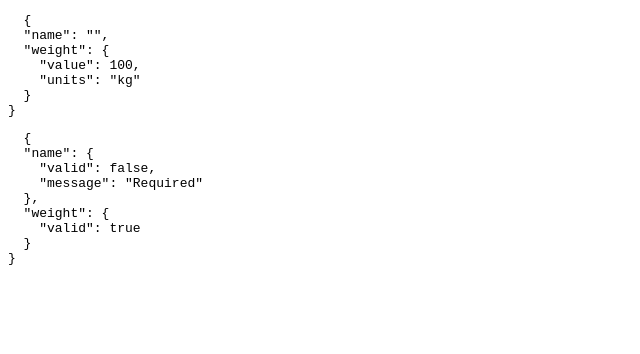
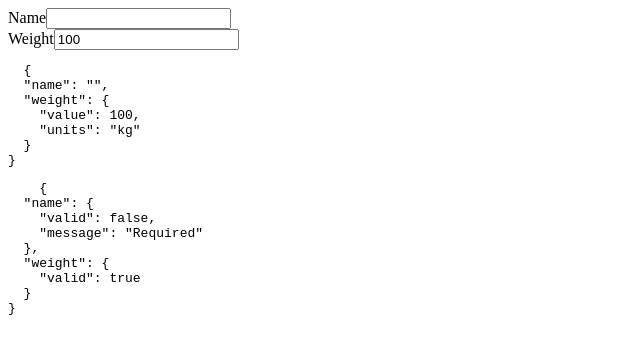
Before and after one commit to andreikurnosov/vue-forms, a Vue app: page / in a window 1280 px wide. Shown: the top 354 px of the page, without its empty margins (0-640 px from the left). Built offline with nearby package versions, Linux system fonts and the light colour scheme.

Commit message:
inputs, v-model and the number modifier

```diff
--- a/src/App.vue
+++ b/src/App.vue
@@ -1,12 +1,24 @@
 <template>
+  <form>
+    <div class="field">
+      <label for="name">Name</label>
+      <input type="text" id="name" v-model="patient.name" />
+    </div>
+
+    <div class="field">
+      <label for="weight">Weight</label>
+      <input type="text" id="weight" v-model.number="patient.weight.value" />
+    </div>
+  </form>
+
   <pre>
   {{ patient }}
 </pre
   >
+
   <pre>
-  {{ validationStatus }}
-</pre
-  >
+    {{ validationStatus }}
+  </pre>
 </template>
 
 <script>
```
